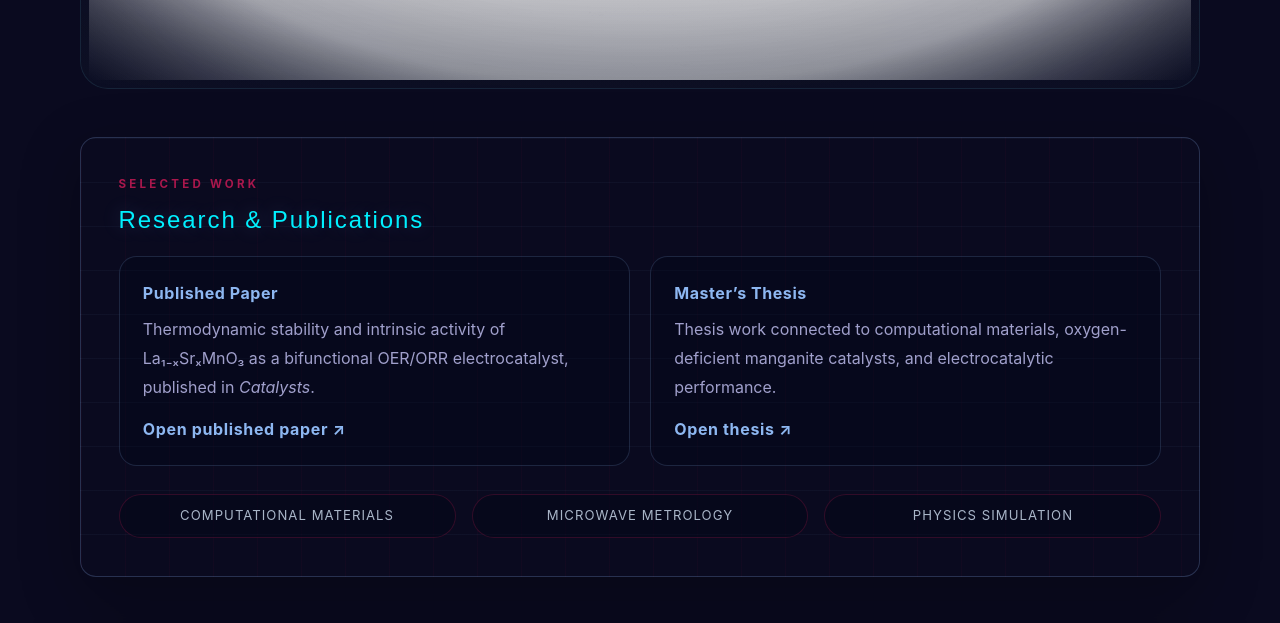
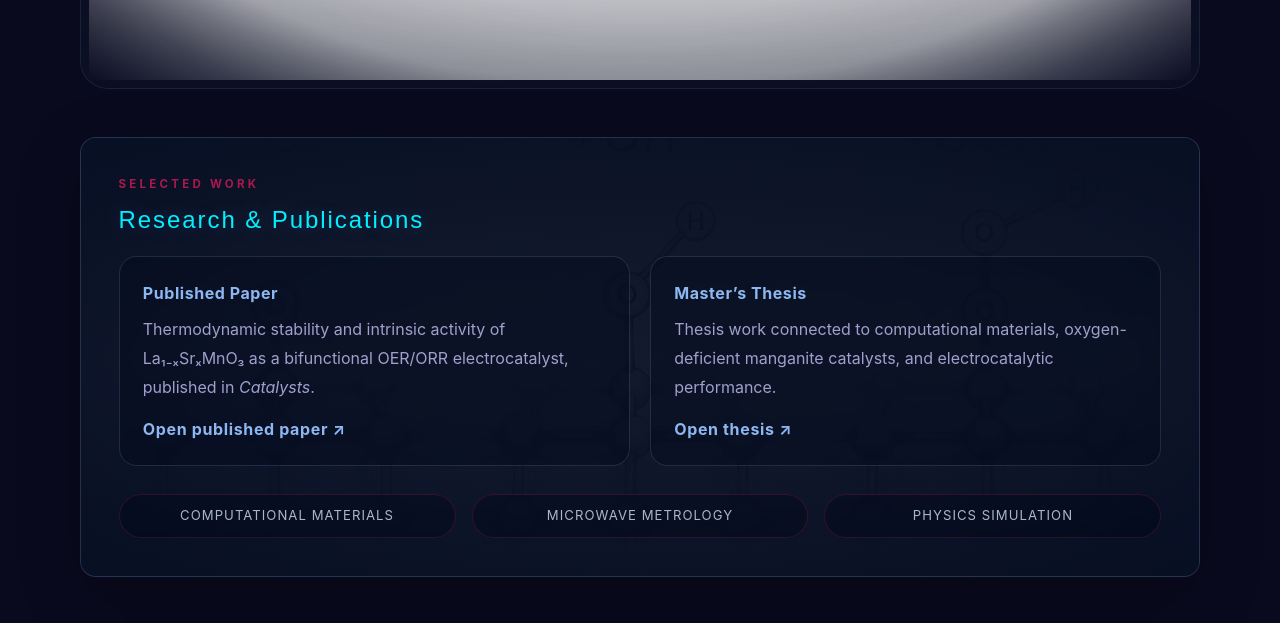
Before and after one commit to cipherwhale/cipherwhale.github.io, a React (Vite) app: page / in a window 1280 px wide. Shown: the part 2520-3143 px from the top of the page. Built offline with nearby package versions, Linux system fonts and the light colour scheme.

Commit message:
Use molecule sketch as selected work background

```diff
--- a/src/sections/ResearchSection.tsx
+++ b/src/sections/ResearchSection.tsx
@@ -1,10 +1,52 @@
+import moleculesArt from "../assets/molecules3.png";
+
 export default function ResearchSection() {
   return (
-    <section id="research-missions" className="panel tesseract">
+    <section id="research-missions" className="panel relative overflow-hidden">
+      <div className="pointer-events-none absolute inset-0">
+        <img
+          src={moleculesArt}
+          alt=""
+          aria-hidden="true"
+          className="absolute inset-0 h-full w-full object-cover"
+          style={{
+            opacity: 0.22,
+            mixBlendMode: "screen",
+            filter:
+              "grayscale(100%) contrast(1.02) brightness(0.95) drop-shadow(0 0 20px rgba(255,255,255,0.04))",
+            WebkitMaskImage:
+              "radial-gradient(ellipse at center, rgba(0,0,0,0.95) 42%, rgba(0,0,0,0.78) 62%, rgba(0,0,0,0.28) 84%, transparent 100%)",
+            maskImage:
+              "radial-gradient(ellipse at center, rgba(0,0,0,0.95) 42%, rgba(0,0,0,0.78) 62%, rgba(0,0,0,0.28) 84%, transparent 100%)",
+          }}
+        />
+        <div
+          className="absolute inset-0"
+          style={{
+            background: `
+              linear-gradient(
+                to bottom,
+                rgba(8,16,37,0.86) 0%,
+                rgba(8,16,37,0.76) 24%,
+                rgba(8,16,37,0.70) 52%,
+                rgba(8,16,37,0.84) 100%
+              ),
+              radial-gradient(
+                ellipse at center,
+                rgba(8,16,37,0.18) 0%,
+                rgba(8,16,37,0.36) 58%,
+                rgba(8,16,37,0.58) 100%
+              )
+            `,
+          }}
+        />
+      </div>
+
+      <div className="relative z-10">
         <div className="section-kicker">Selected Work</div>
         <h2 className="section-title">Research & Publications</h2>
         <div className="grid gap-5 md:grid-cols-2">
-        <article className="content-card">
+          <article className="content-card bg-[#081025cc] backdrop-blur-[2px]">
             <h3 className="content-card-title">Published Paper</h3>
             <p className="muted leading-7">
               Thermodynamic stability and intrinsic activity of La₁₋ₓSrₓMnO₃ as a bifunctional
@@ -20,7 +62,7 @@ export default function ResearchSection() {
             </a>
           </article>
 
-        <article className="content-card">
+          <article className="content-card bg-[#081025cc] backdrop-blur-[2px]">
             <h3 className="content-card-title">Master’s Thesis</h3>
             <p className="muted leading-7">
               Thesis work connected to computational materials, oxygen-deficient manganite catalysts,
@@ -38,9 +80,10 @@ export default function ResearchSection() {
         </div>
 
         <div className="mt-7 grid gap-4 md:grid-cols-3">
-        <div className="research-pill">Computational materials</div>
-        <div className="research-pill">Microwave metrology</div>
-        <div className="research-pill">Physics simulation</div>
+          <div className="research-pill bg-[#081025cc] backdrop-blur-[2px]">Computational materials</div>
+          <div className="research-pill bg-[#081025cc] backdrop-blur-[2px]">Microwave metrology</div>
+          <div className="research-pill bg-[#081025cc] backdrop-blur-[2px]">Physics simulation</div>
+        </div>
       </div>
     </section>
   );
```
Lines whose indentation alone changed are shown as unchanged.
